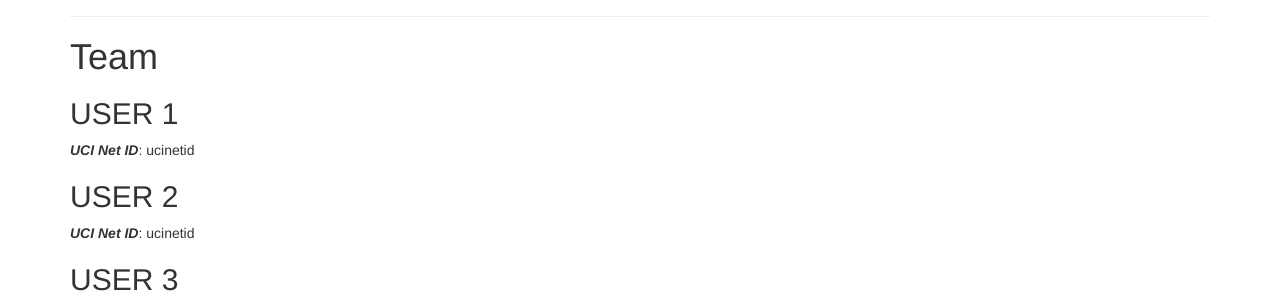
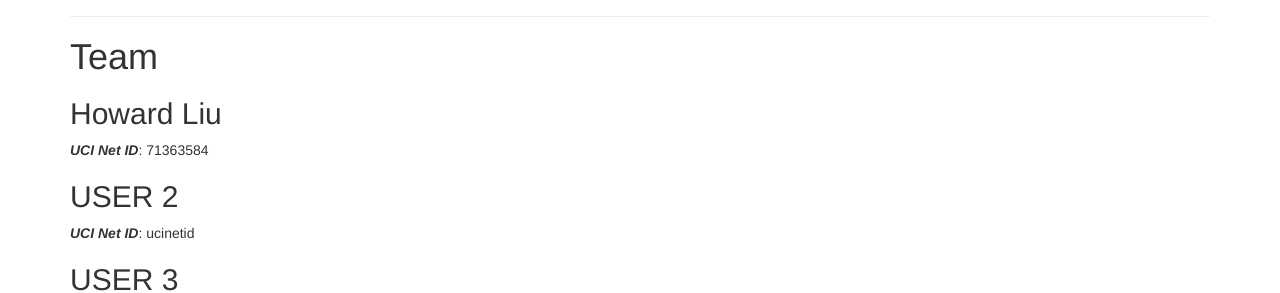
Before and after one commit to HiroIshikawa/speech2craft, a Jekyll site: the page built from docs/team.md, in a window 1280 px wide. Shown: the part 136-429 px from the top of the page. Built offline with Jekyll 4.4.1, drawn with Linux system fonts in a browser that asks for light colours.

Commit message:
Added a name to team

```diff
--- a/docs/team.md
+++ b/docs/team.md
@@ -6,8 +6,8 @@ title:  Team
 # {{ page.title }}
 
 
-## USER 1
-***UCI Net ID***: ucinetid
+## Howard Liu
+***UCI Net ID***: 71363584
 
 ## USER 2
 ***UCI Net ID***: ucinetid
```
